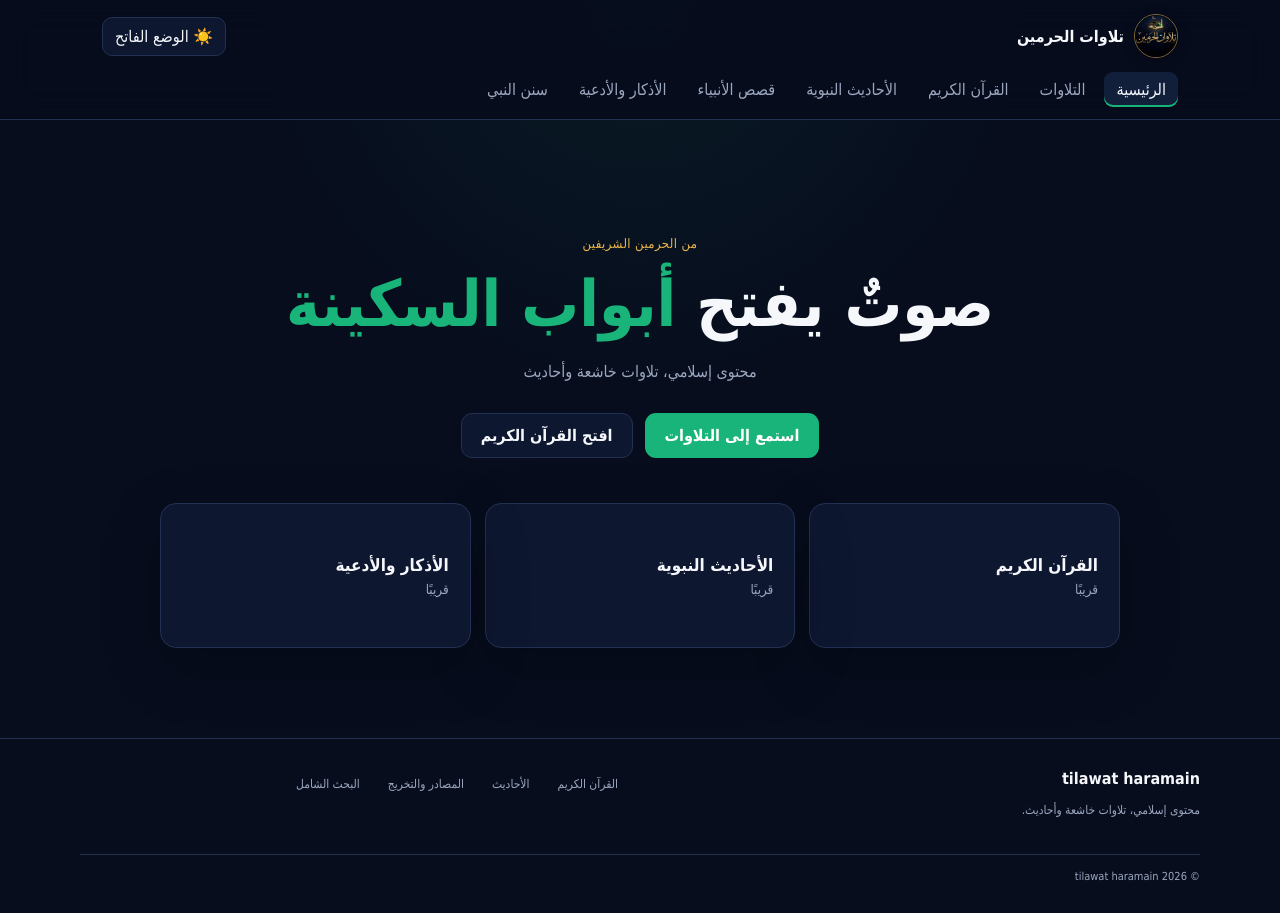
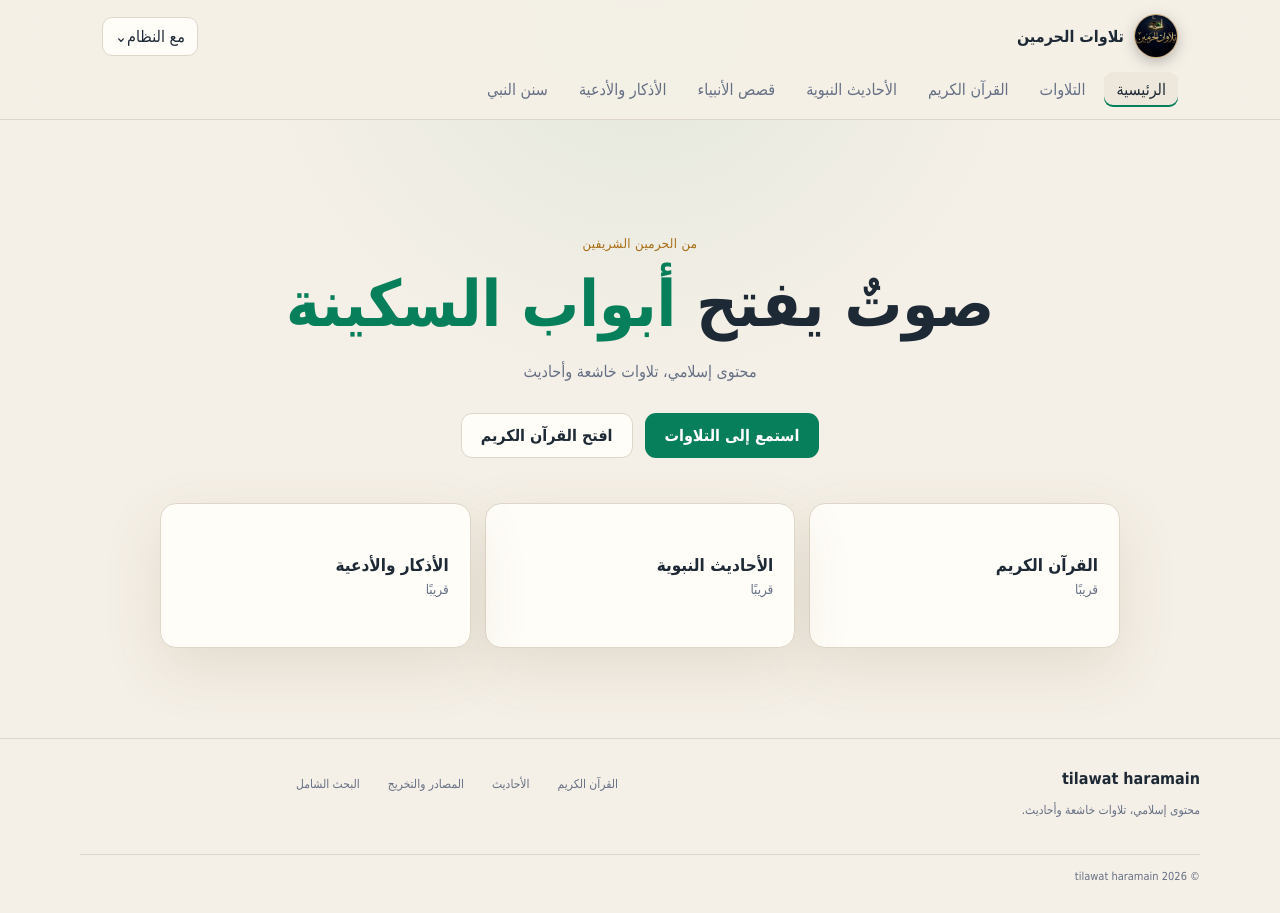
Before and after one commit to ra3k-n/tilawat-alharamain, a React (Vite) app: page / in a window 1280 px wide. Built offline with nearby package versions, Linux system fonts and the light colour scheme.

Commit message:
Update App.jsx

```diff
--- a/src/App.jsx
+++ b/src/App.jsx
@@ -15,7 +15,8 @@ function navigate(path) { window.history.pushState({}, '', path); window.dispatc
 
 export default function App() {
   const [route, setRoute] = useState(readRoute)
-  const [theme, setTheme] = useState(() => getStored(STORAGE.theme, 'dark'))
+  const [theme, setTheme] = useState(() => getStored(STORAGE.theme, 'system'))
+  const [isThemeOpen, setIsThemeOpen] = useState(false)
   const [isDropdownOpen, setIsDropdownOpen] = useState(false)
   const [selectedSheikh, setSelectedSheikh] = useState(() => getStored(STORAGE.sheikh, sheikhsData[0].name))
   const [audioPosition, setAudioPosition] = useState(() => Number(getStored(STORAGE.audio, '0')) || 0)
@@ -23,15 +24,28 @@ export default function App() {
   const currentRecitation = useMemo(() => sheikhsData.find((s) => s.name === selectedSheikh) || sheikhsData[0], [selectedSheikh])
 
   useEffect(() => { const onPop = () => setRoute(readRoute()); window.addEventListener('popstate', onPop); return () => window.removeEventListener('popstate', onPop) }, [])
-  useEffect(() => { localStorage.setItem(STORAGE.route, route); localStorage.setItem(STORAGE.theme, theme); document.documentElement.dataset.theme = theme }, [route, theme])
+  useEffect(() => {
+    localStorage.setItem(STORAGE.route, route)
+    localStorage.setItem(STORAGE.theme, theme)
+    const applyTheme = () => {
+      const resolved = theme === 'system' ? (window.matchMedia('(prefers-color-scheme: dark)').matches ? 'dark' : 'light') : theme
+      document.documentElement.dataset.theme = resolved
+    }
+    applyTheme()
+    if (theme !== 'system') return undefined
+    const media = window.matchMedia('(prefers-color-scheme: dark)')
+    media.addEventListener?.('change', applyTheme)
+    return () => media.removeEventListener?.('change', applyTheme)
+  }, [route, theme])
   useEffect(() => { localStorage.setItem(STORAGE.sheikh, selectedSheikh) }, [selectedSheikh])
   useEffect(() => { const audio = audioRef.current; if (!audio) return; const restore = () => { if (audioPosition > 0 && audioPosition < audio.duration) audio.currentTime = audioPosition }; audio.addEventListener('loadedmetadata', restore); return () => audio.removeEventListener('loadedmetadata', restore) }, [currentRecitation.audioSrc, audioPosition])
   const go = (path) => { setIsDropdownOpen(false); navigate(path) }
-  const toggleTheme = () => setTheme((value) => value === 'dark' ? 'light' : 'dark')
+  const chooseTheme = (value) => { setTheme(value); setIsThemeOpen(false) }
+  const themeLabel = theme === 'system' ? 'مع النظام' : theme === 'dark' ? 'داكن' : 'فاتح'
   const saveAudio = () => { const position = audioRef.current?.currentTime || 0; setAudioPosition(position); localStorage.setItem(STORAGE.audio, String(position)) }
 
   return <div dir="rtl" className="site-shell">
-    <header className="topbar"><div className="topbar-inner"><button className="brand" onClick={() => go('/')} aria-label="العودة إلى الرئيسية"><img className="brand-logo" src="/tilawat-haramain-logo.jpg" alt="شعار تلاوات الحرمين" /><span><strong>تلاوات الحرمين</strong></span></button><div className="header-actions"><button className="theme-toggle" onClick={toggleTheme} aria-label={`تفعيل الوضع ${theme === 'dark' ? 'الفاتح' : 'الداكن'}`} title="تبديل المظهر">{theme === 'dark' ? '☀️ الوضع الفاتح' : '🌙 الوضع الداكن'}</button><button className="mobile-menu" onClick={() => setIsDropdownOpen((v) => !v)} aria-label="فتح القائمة">☰</button></div></div>
+    <header className="topbar"><div className="topbar-inner"><button className="brand" onClick={() => go('/')} aria-label="العودة إلى الرئيسية"><img className="brand-logo" src="/tilawat-haramain-logo.jpg" alt="شعار تلاوات الحرمين" /><span><strong>تلاوات الحرمين</strong></span></button><div className="header-actions"><div className="theme-menu"><button className="theme-toggle" onClick={() => setIsThemeOpen((value) => !value)} aria-haspopup="listbox" aria-expanded={isThemeOpen} title="اختيار المظهر"><span className="theme-dot" aria-hidden="true"></span>{themeLabel}<span className="theme-chevron">⌄</span></button>{isThemeOpen && <div className="theme-options" role="listbox" aria-label="خيارات المظهر"><button className={theme === 'system' ? 'selected' : ''} onClick={() => chooseTheme('system')} role="option" aria-selected={theme === 'system'}>مع النظام</button><button className={theme === 'dark' ? 'selected' : ''} onClick={() => chooseTheme('dark')} role="option" aria-selected={theme === 'dark'}>داكن</button><button className={theme === 'light' ? 'selected' : ''} onClick={() => chooseTheme('light')} role="option" aria-selected={theme === 'light'}>فاتح</button></div>}</div><button className="mobile-menu" onClick={() => setIsDropdownOpen((v) => !v)} aria-label="فتح القائمة">☰</button></div></div>
       <nav className={`main-nav ${isDropdownOpen ? 'nav-open' : ''}`} aria-label="التنقل الرئيسي"><button className={route === '/' ? 'active' : ''} onClick={() => go('/')}>الرئيسية</button><button className={route === '/recitations' ? 'active' : ''} onClick={() => go('/recitations')}>التلاوات</button><button className={route === '/quran' ? 'active' : ''} onClick={() => go('/quran')}>القرآن الكريم</button><button className={route === '/hadith' ? 'active' : ''} onClick={() => go('/hadith')}>الأحاديث النبوية</button><button className={route === '/prophets' ? 'active' : ''} onClick={() => go('/prophets')}>قصص الأنبياء</button><button className={route === '/adhkar' ? 'active' : ''} onClick={() => go('/adhkar')}>الأذكار والأدعية</button><button className={route === '/sunnah' ? 'active' : ''} onClick={() => go('/sunnah')}>سنن النبي</button></nav></header>
     <main className="main-content">{route === '/' && <Home go={go} />}{route === '/recitations' && <Recitations current={currentRecitation} selected={selectedSheikh} setSelected={setSelectedSheikh} open={isDropdownOpen} setOpen={setIsDropdownOpen} audioRef={audioRef} onTime={saveAudio} />}{route === '/sunnah' && <SunnahPage />}{['/quran', '/hadith', '/prophets', '/adhkar', '/seerah', '/search', '/sources'].includes(route) && <ComingSoon route={route} go={go} />}</main>
     <footer className="footer"><div><strong>tilawat haramain</strong><p>محتوى إسلامي، تلاوات خاشعة وأحاديث.</p></div><div className="footer-links"><button onClick={() => go('/quran')}>القرآن الكريم</button><button onClick={() => go('/hadith')}>الأحاديث</button><button onClick={() => go('/sources')}>المصادر والتخريج</button><button onClick={() => go('/search')}>البحث الشامل</button></div><div className="footer-bottom"><span>© 2026 tilawat haramain</span></div></footer>
```
